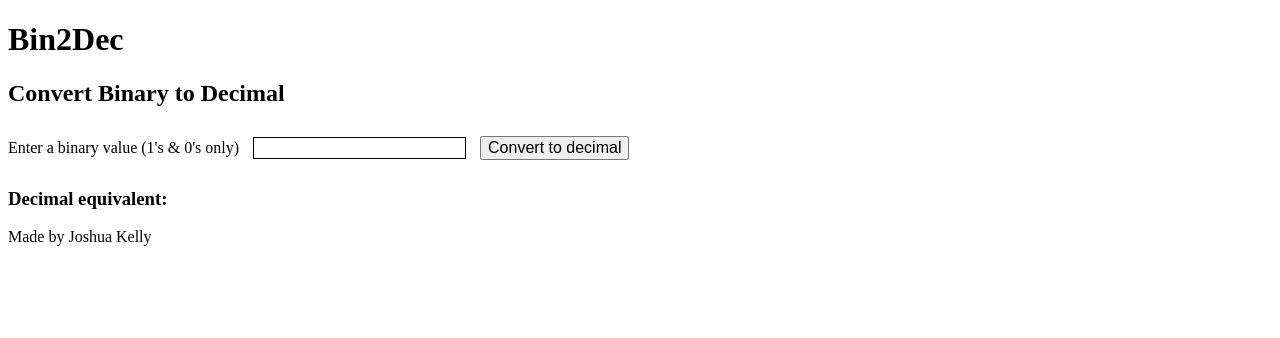
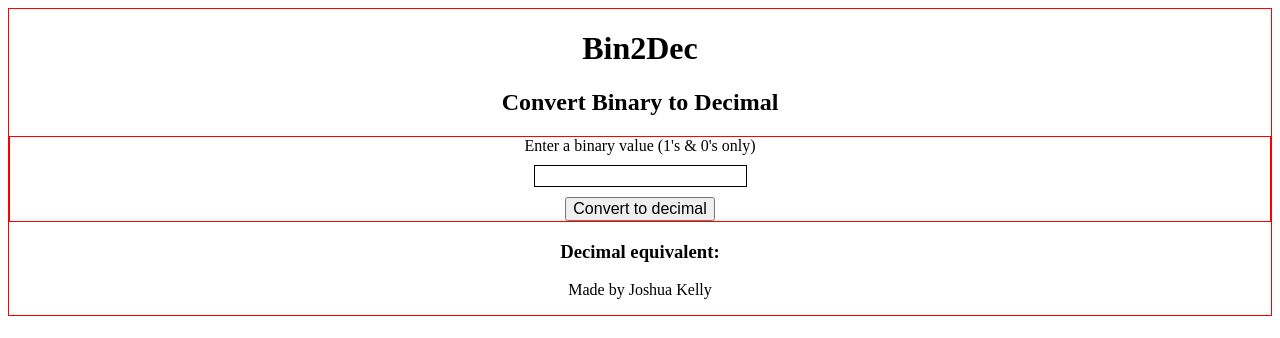
Before and after one commit to hewhodevs/bin2dec, a plain HTML site: page index.html in a window 1280 px wide. Drawn offline with Linux system fonts and the light colour scheme.

Commit message:
centered elements

```diff
--- a/index.html
+++ b/index.html
@@ -16,6 +16,7 @@
       <!-- End header -->
       <!-- Start main -->
       <main>
+        <div id="wrapper">
           <label for="userInput"><span id="inputLabel">Enter a binary value</span> <span id="inputLabelOneZero">(1's &amp; 0's only)</span></label>
           <!--
             Numerical input for desktop and mobile, for details refer to
@@ -31,6 +32,7 @@
             id="userInput"
           />
           <button id="convertButton">Convert to decimal</button>
+        </div>
         <h3>Decimal equivalent:</h3>
         <output id="output" for="userInput" aria-live="polite"></output>
       </main>
--- a/style.css
+++ b/style.css
@@ -1,14 +1,28 @@
 body {
   font-size: 16px;
+  text-align: center;
+  border: 1px solid red;
+}
+label {
+  display: block;
 }
 input, button {
   font-size: 1rem;
+  display: block;
 }
 input {
   margin: 10px;
   outline: none;
   box-shadow: none;
   border: 1px solid #000000;
+  display: inline-block;
+}
+#wrapper {
+  display: flex;
+  flex-direction: column;
+  justify-content: center;
+  align-items: center;
+  border: 1px solid red;
 }
 .warning, .inputWarning {
   color: #ff0000;
```
Lines whose indentation alone changed are shown as unchanged.
